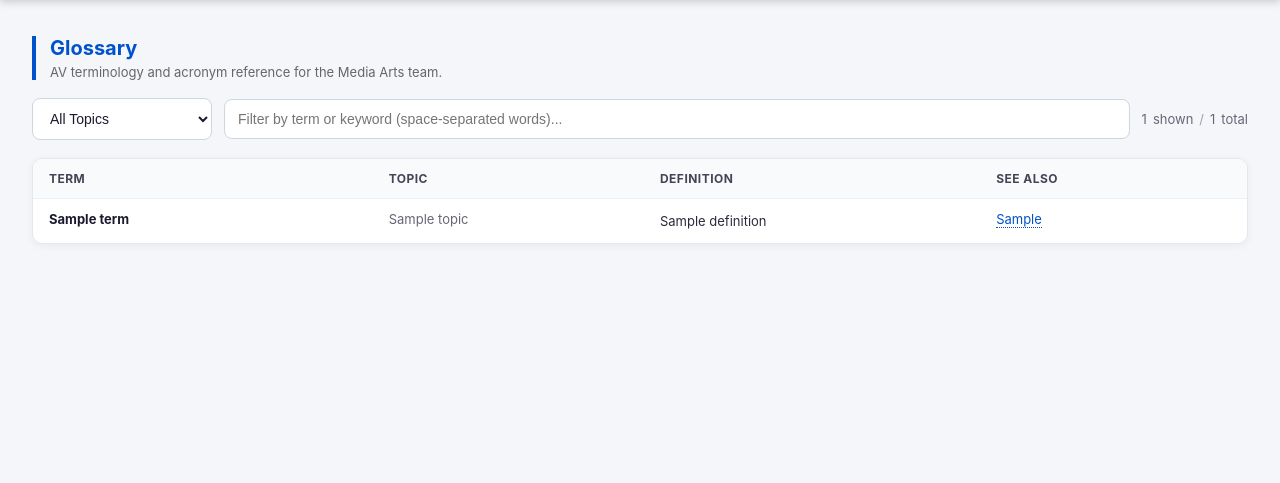
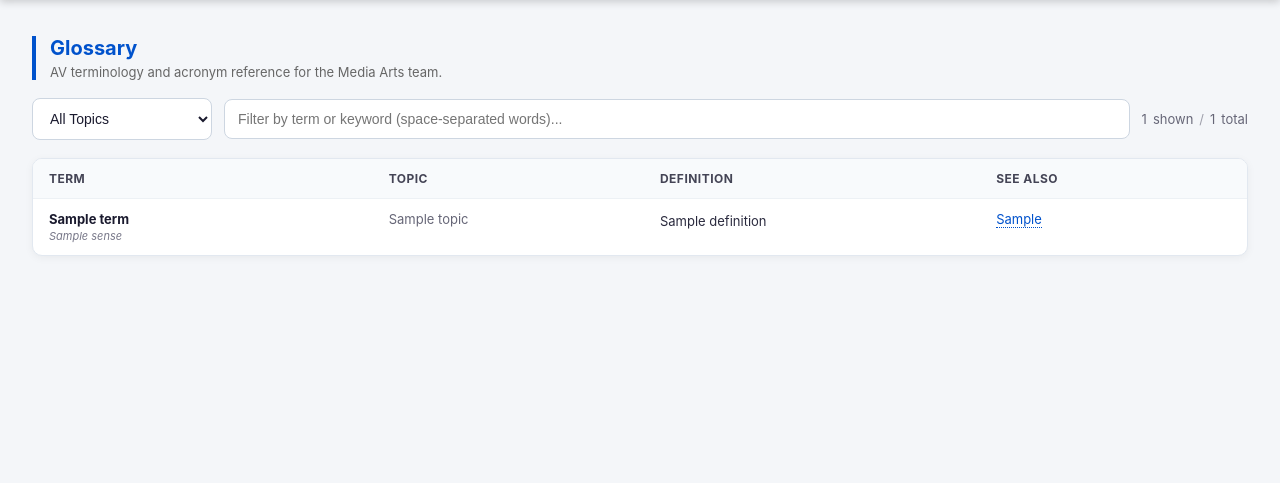
Before and after one commit to avmaint/media_arts_home, a Flask app: template templates/glossary.html in a window 1280 px wide. Shown: the part 92-575 px from the top of the page. Run offline with Flask 3, Linux system fonts and the light colour scheme; the template is opened without the code that fills it: most values are stand-ins (such as "Sample title", 1, 10 or a date in 2020); data that the repository does not hold is empty.

Commit message:
Display Sense field in glossary table
Sense appears as a small italic qualifier below the term, used to
disambiguate entries that share the same term. Included in search index.

Co-Authored-By: Claude Sonnet 4.6 <noreply@anthropic.com>

```diff
--- a/templates/glossary.html
+++ b/templates/glossary.html
@@ -80,6 +80,14 @@
       color: #1a1a2e;
       white-space: nowrap;
       min-width: 140px;
+    }
+
+    .glossary-sense {
+      font-weight: 400;
+      font-size: 11px;
+      color: #778;
+      font-style: italic;
+      margin-top: 2px;
     }
 
     .glossary-topic-cell {
@@ -183,9 +191,14 @@
             {% for entry in entries %}
             <tr
               data-topic="{{ entry.topic | lower }}"
-              data-search="{{ (entry.topic + ' ' + entry.term + ' ' + entry.definition + ' ' + entry.see_also) | lower }}"
+              data-search="{{ (entry.topic + ' ' + entry.term + ' ' + entry.sense + ' ' + entry.definition + ' ' + entry.see_also) | lower }}"
             >
-              <td class="glossary-term">{{ entry.term }}</td>
+              <td class="glossary-term">
+                {{ entry.term }}
+                {% if entry.sense %}
+                <div class="glossary-sense">{{ entry.sense }}</div>
+                {% endif %}
+              </td>
               <td class="glossary-topic-cell">{{ entry.topic or "—" }}</td>
               <td class="glossary-def">{{ entry.definition }}</td>
               <td class="glossary-seealso">
```
